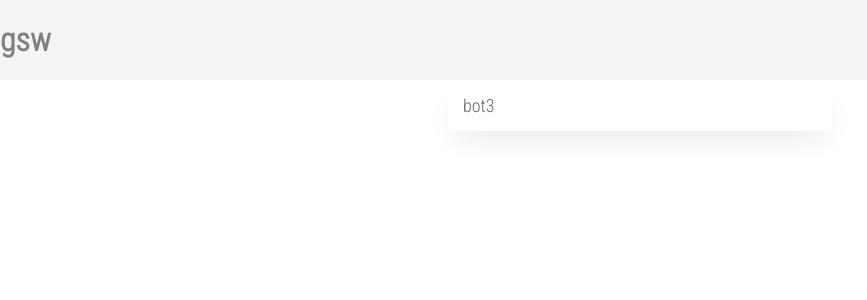
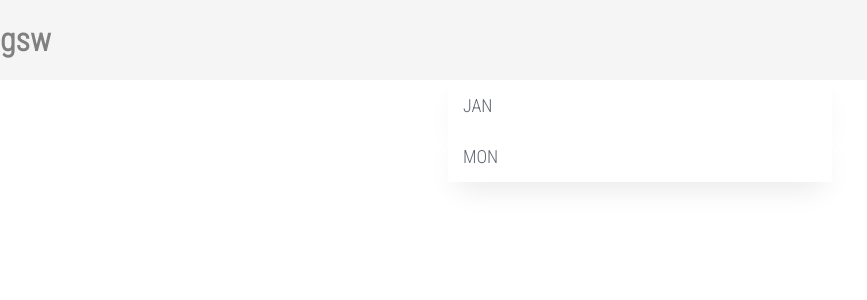
Before and after one commit to gswwsg/gsw, a Vue app: page / in a window 1280 px wide. Shown: the top 300 px of the page, without its empty margins (0-867 px from the left). Built offline with nearby package versions, Linux system fonts and the light colour scheme.

Commit message:
fixed for ids

```diff
--- a/src/App.vue
+++ b/src/App.vue
@@ -37,4 +37,5 @@ body {
   margin: 0;
   background-color: white;
 }
+
 </style>
--- a/src/components/scheduler/TheScrap.vue
+++ b/src/components/scheduler/TheScrap.vue
@@ -1,5 +1,14 @@
 <template>
-  <div>
-    <base-dd></base-dd>
-  </div>
+<div class="menu-item">
+    <base-dd listname="months" :ddlist="$store.state.months"></base-dd>
+</div>
+
+    <div class="menu-item">
+    <base-dd listname="days" :ddlist="$store.state.days"></base-dd>
+    </div>
 </template>
+<style scoped>
+.menu-item {
+    position: relative;
+}
+</style>
--- a/src/components/ui/BaseDd.vue
+++ b/src/components/ui/BaseDd.vue
@@ -1,10 +1,10 @@
 <template>
   <div class="select-box">
-      <div class="select-box__current" tabindex="1">
-      <base-dd-content> </base-dd-content>
-      </div>
+    <div class="select-box__current" tabindex="1">
+      <base-dd-content :name="listname" :ddcontent="ddlist"> </base-dd-content>
+    </div>
     <ul class="select-box__list">
-      <base-list-content></base-list-content>
+      <base-list-content :name="listname" :ddcontent="ddlist"></base-list-content>
     </ul>
   </div>
 </template>
@@ -12,11 +12,18 @@
 <script>
 export default {
   data() {
-    return {};
+    return {
+
+    };
   },
-  props: {},
+  props: {
+    ddlist: Array,
+    listname: String
+  },
   methods: {},
-  computed: {},
+  computed: {
+
+  },
 };
 </script>
 
@@ -69,18 +76,10 @@ export default {
   opacity: 0.3;
   transition: 0.2s ease;
 }
-.select-box__option {
-  display: block;
-  padding: 15px;
-  background-color: #fff;
-}
-.select-box__option:hover,
-.select-box__option:focus {
-  color: #546c84;
-  background-color: #fbfbfb;
-}
+
 .select-box__list {
   position: absolute;
+  left: 0; top: 100%;
   width: 100%;
   padding: 0;
   list-style: none;
--- a/src/components/ui/BaseDdContent.vue
+++ b/src/components/ui/BaseDdContent.vue
@@ -1,5 +1,5 @@
 <template>
-  <base-dd-item v-for="bot in arr_bots" :key="bot.id" :id="bot.id" :value="bot.value">
+  <base-dd-item :listname=name v-for="item in ddcontent" :key="item.id" :id="item.id" :value="item.value" :checked="item.checked">
   </base-dd-item>
 </template>
 
@@ -7,12 +7,18 @@
 export default {
   data() {
     return {
-      arr_bots: [
-        { id: 1, value: "bot1" },
-        { id: 2, value: "bot2" },
-        { id: 3, value: "bot3" },
-      ],
+
     };
   },
+  props: {
+    ddcontent: Array,
+    name: String
+  },
+  computed: {
+     check() {
+       return  true;
+  },
+  }
+
 };
 </script>
--- a/src/components/ui/BaseDdItem.vue
+++ b/src/components/ui/BaseDdItem.vue
@@ -5,16 +5,29 @@
       type="radio"
       :id="id"
       :value="id"
-      name="Ben"
-      checked="checked"
+      :name="listname"
+      :checked="checked"
     />
-      <p class="select-box__input-text">{{ value }}</p>
+      <span class="select-box__input-text">{{ value }}</span>
   </div>
 </template>
 
 <script>
 export default {
-props: ['id', 'value'],
+props: ['listname', 'id', 'value', 'checked'],
+methods: {
+  isChecked (id) {
+    if(id === 1){
+      console.log('im in ischecked');
+      console.log("checked");
+      return "checked";
+    } else {
+
+      console.log('false')
+    }
+
+  }
+}
 }
 </script>
 <style scoped>
--- a/src/components/ui/BaseListContent.vue
+++ b/src/components/ui/BaseListContent.vue
@@ -1,5 +1,5 @@
 <template>
-  <base-list-item v-for="bot in arr_bots" :key="bot.id" :id="bot.id" :value="bot.value">
+  <base-list-item :listname=name v-for="item in ddcontent" :key="item.id" :id="item.id" :value="item.value">
   </base-list-item>
 </template>
 
@@ -7,12 +7,11 @@
 export default {
   data() {
     return {
-      arr_bots: [
-        { id: 1, value: "bot1" },
-        { id: 2, value: "bot2" },
-        { id: 3, value: "bot3" },
-      ],
     };
   },
+  props:{
+    ddcontent: Array,
+    name: String
+  }
 }
 </script>
--- a/src/components/ui/BaseListItem.vue
+++ b/src/components/ui/BaseListItem.vue
@@ -1,6 +1,6 @@
 <template>
   <li>
-    <label class="select-box__option" :for="id" aria-hidden="aria-hidden">{{
+    <label class="select-box__option" :for="id" aria-hidden="aria-hidden" :name="listname">{{
       value
     }}</label>
   </li>
@@ -11,7 +11,7 @@ export default {
   data() {
     return {};
   },
-  props: ["id", "value"],
+  props: ["id", "value", "listname"],
   computed: {},
 };
 </script>
@@ -27,4 +27,7 @@ export default {
   color: #546c84;
   background-color: #fbfbfb;
 }
+.select-box__current:focus + .select-box__list .select-box__option {
+  cursor: pointer;
+}
 </style>
--- a/src/main.js
+++ b/src/main.js
@@ -1,27 +1,65 @@
-import { createApp } from 'vue';
+import { createApp } from "vue";
+import { createStore } from "vuex";
 
-import App from './App.vue';
-import BaseCard from './components/ui/BaseCard.vue';
-import BaseButton from './components/ui/BaseButton.vue';
-import BaseDialog from './components/ui/BaseDialog.vue';
-import BaseDropdown from './components/ui/BaseDropdown.vue';
-import BaseDropdownContent from './components/ui/BaseDropdownContent.vue';
-import BaseDropdownItem from './components/ui/BaseDropdownItem.vue';
-import BaseDd from './components/ui/BaseDd.vue';
-import BaseDdContent from './components/ui/BaseDdContent.vue';
-import BaseDdItem from './components/ui/BaseDdItem.vue';
-import BaseListItem from './components/ui/BaseListItem.vue';
-import BaseListContent from './components/ui/BaseListContent.vue';
+import App from "./App.vue";
+import BaseCard from "./components/ui/BaseCard.vue";
+import BaseButton from "./components/ui/BaseButton.vue";
+import BaseDialog from "./components/ui/BaseDialog.vue";
+import BaseDropdown from "./components/ui/BaseDropdown.vue";
+import BaseDropdownContent from "./components/ui/BaseDropdownContent.vue";
+import BaseDropdownItem from "./components/ui/BaseDropdownItem.vue";
+import BaseDd from "./components/ui/BaseDd.vue";
+import BaseDdContent from "./components/ui/BaseDdContent.vue";
+import BaseDdItem from "./components/ui/BaseDdItem.vue";
+import BaseListItem from "./components/ui/BaseListItem.vue";
+import BaseListContent from "./components/ui/BaseListContent.vue";
+
 const app = createApp(App);
-app.component('base-dd', BaseDd);
-app.component('base-dd-content', BaseDdContent);
-app.component('base-dd-item', BaseDdItem);
-app.component('base-list-content', BaseListContent);
-app.component('base-list-item', BaseListItem);
-app.component('base-dropdown', BaseDropdown);
-app.component('base-dropdown-content', BaseDropdownContent);
-app.component('base-dropdown-item', BaseDropdownItem);
-app.component('base-button', BaseButton);
-app.component('base-dialog', BaseDialog);
-app.component('base-card', BaseCard);
-app.mount('#app');
+const store = createStore({
+  state() {
+    return {
+      days: [
+        { id: "1-d", value: "MON", checked: "checked"},
+        { id: "2-d", value: "TUE" },
+        { id: "3-d", value: "WED" },
+        { id: "4-d", value: "THU" },
+        { id: "5-d", value: "FRI" },
+        { id: "6-d", value: "SAT" },
+        { id: "7-d", value: "SUN" },
+      ],
+      bots: [
+        { id: 1, value: "bot1" },
+        { id: 2, value: "bot2" },
+        { id: 3, value: "bot3" },
+      ],
+      hosts: [
+        { id: 1, value: "host1" },
+        { id: 2, value: "host2" },
+        { id: 3, value: "host3" },
+      ],
+      months: [
+        { id: 1, value: "JAN", checked: "checked"},
+        { id: 2, value: "FEB" },
+        { id: 3, value: "MAR" },
+        { id: 4, value: "APR" },
+        { id: 5, value: "MAY" },
+        { id: 6, value: "JUN" },
+        { id: 7, value: "JUL" },
+      ],
+    };
+  },
+});
+
+app.use(store);
+app.component("base-dd", BaseDd);
+app.component("base-dd-content", BaseDdContent);
+app.component("base-dd-item", BaseDdItem);
+app.component("base-list-content", BaseListContent);
+app.component("base-list-item", BaseListItem);
+app.component("base-dropdown", BaseDropdown);
+app.component("base-dropdown-content", BaseDropdownContent);
+app.component("base-dropdown-item", BaseDropdownItem);
+app.component("base-button", BaseButton);
+app.component("base-dialog", BaseDialog);
+app.component("base-card", BaseCard);
+app.mount("#app");
```
Also changed, not shown: notes.txt, 1 other file (tests, documents, lock files or other folders).
